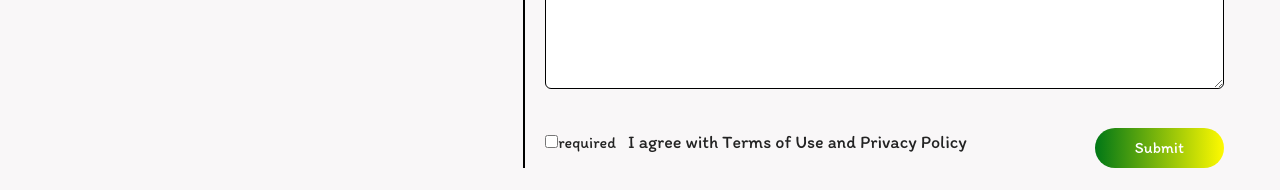
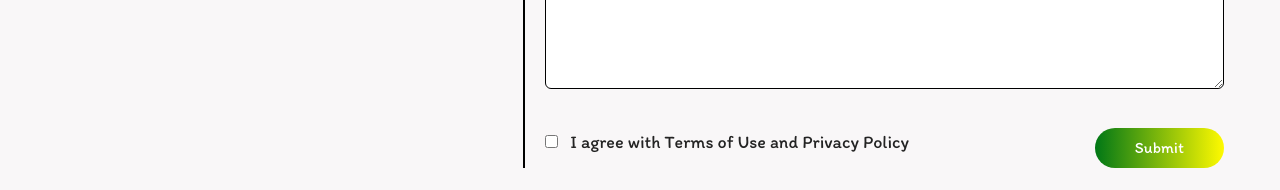
Before and after one commit to cycodedconcept/marvellouskids-ui, a Next.js app: page / in a window 1280 px wide. Shown: the part 5160-5350 px from the top of the page. Built offline with nearby package versions, Linux system fonts and the light colour scheme.

Commit message:
Refactor ContactUs component: remove console logs and error handling for cleaner code

```diff
--- a/components/ContactUs.tsx
+++ b/components/ContactUs.tsx
@@ -19,8 +19,6 @@ const ContactUs = () => {
 	const [isSubmitted, setIsSubmitted] = React.useState(false);
 
 	async function onSubmit(data: FormData) {
-		console.log("Data", data);
-
 		try {
 			setIsSubmitting(true);
 			const response = await fetch(`${process.env.NEXT_PUBLIC_API_URL}/email/send-email`, {
@@ -36,7 +34,6 @@ const ContactUs = () => {
 			}
 			setIsSubmitted(true);
 		} catch (error) {
-			console.error(error);
 			throw error;
 		} finally {
 			setIsSubmitting(false);
@@ -143,7 +140,7 @@ const ContactUs = () => {
 				<div className="flex sm:flex-row flex-col sm:items-center justify-between space-y-3">
 					<div>
 						<input type="checkbox" id="terms" className="accent-primary" />
-						required
+
 						<label htmlFor="terms" className="text-lg ml-3">
 							I agree with Terms of Use and Privacy Policy
 						</label>
```
